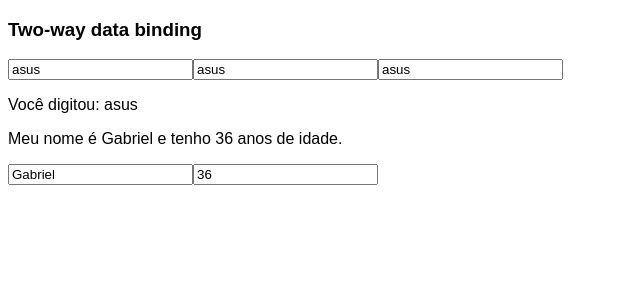
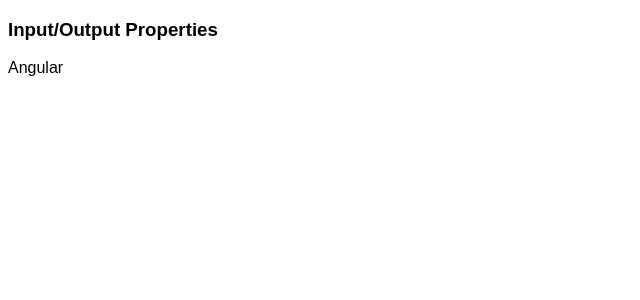
Before and after one commit to GabriellBP/Angular-course, an Angular app in the folder classes-content/class-one-data-binding/: page / in a window 1280 px wide. Shown: the top 300 px of the page, without its empty margins (0-640 px from the left). Built offline with nearby package versions, Linux system fonts and the light colour scheme.

Commit message:
step 6: input props

```diff
--- a/classes-content/class-one-data-binding/src/app/app.module.ts
+++ b/classes-content/class-one-data-binding/src/app/app.module.ts
@@ -4,11 +4,13 @@ import { NgModule } from '@angular/core';
 import { AppComponent } from './app.component';
 import { DataBindingComponent } from './data-binding/data-binding.component';
 import {FormsModule} from '@angular/forms';
+import { InputPropertyComponent } from './input-property/input-property.component';
 
 @NgModule({
   declarations: [
     AppComponent,
-    DataBindingComponent
+    DataBindingComponent,
+    InputPropertyComponent
   ],
   imports: [
     BrowserModule,
--- a/classes-content/class-one-data-binding/src/app/data-binding/data-binding.component.html
+++ b/classes-content/class-one-data-binding/src/app/data-binding/data-binding.component.html
@@ -62,33 +62,40 @@
 <!--    </div>-->
 <!--  </article>-->
 
+<!--  <article>-->
+<!--    <h1>Two-way data binding</h1>-->
+<!--    <div>-->
+<!--      <input type="text"-->
+<!--        [value]="name"-->
+<!--        (input)="name = $event.target['value']"-->
+<!--      />-->
+
+<!--      <input type="text"-->
+<!--             [ngModel]="name"-->
+<!--             (ngModelChange)="name = $event"-->
+<!--      />-->
+
+<!--      <input type="text"-->
+<!--             [(ngModel)]="name"-->
+<!--      />-->
+
+<!--      <p>Você digitou: {{name}}</p>-->
+<!--    </div>-->
+
+<!--    <div>-->
+
+<!--      <p>Meu nome é {{person.name}} e tenho {{person.age}} anos de idade.</p>-->
+
+<!--      <input type="text" [(ngModel)]="person.name">-->
+<!--      <input type="text" [(ngModel)]="person.age">-->
+<!--    </div>-->
+<!--  </article>-->
+
   <article>
-    <h1>Two-way data binding</h1>
-    <div>
-      <input type="text"
-        [value]="name"
-        (input)="name = $event.target['value']"
-      />
+    <h1>Input/Output Properties</h1>
 
-      <input type="text"
-             [ngModel]="name"
-             (ngModelChange)="name = $event"
-      />
+    <asus-course-component [courseName]="course"></asus-course-component>
 
-      <input type="text"
-             [(ngModel)]="name"
-      />
-
-      <p>Você digitou: {{name}}</p>
-    </div>
-
-    <div>
-
-      <p>Meu nome é {{person.name}} e tenho {{person.age}} anos de idade.</p>
-
-      <input type="text" [(ngModel)]="person.name">
-      <input type="text" [(ngModel)]="person.age">
-    </div>
   </article>
 
 </section>
--- a/classes-content/class-one-data-binding/src/app/data-binding/data-binding.component.ts
+++ b/classes-content/class-one-data-binding/src/app/data-binding/data-binding.component.ts
@@ -22,6 +22,8 @@ export class DataBindingComponent implements OnInit {
     name: 'Gabriel',
     age: 36
   }
+
+  course = 'Angular';
 
   constructor() { }
 
--- /dev/null
+++ b/classes-content/class-one-data-binding/src/app/input-property/input-property.component.html
@@ -0,0 +1 @@
+<p>{{courseName}}</p>
--- /dev/null
+++ b/classes-content/class-one-data-binding/src/app/input-property/input-property.component.ts
@@ -0,0 +1,18 @@
+import {Component, Input, OnInit} from '@angular/core';
+
+@Component({
+  selector: 'asus-course-component',
+  templateUrl: './input-property.component.html',
+  styleUrls: ['./input-property.component.css']
+})
+export class InputPropertyComponent implements OnInit {
+
+  @Input()
+  courseName = '';
+
+  constructor() { }
+
+  ngOnInit(): void {
+  }
+
+}
```
Also changed, not shown: classes-content/class-one-data-binding/src/app/input-property/input-property.component.css (added), 1 other file (tests, documents, lock files or other folders).
